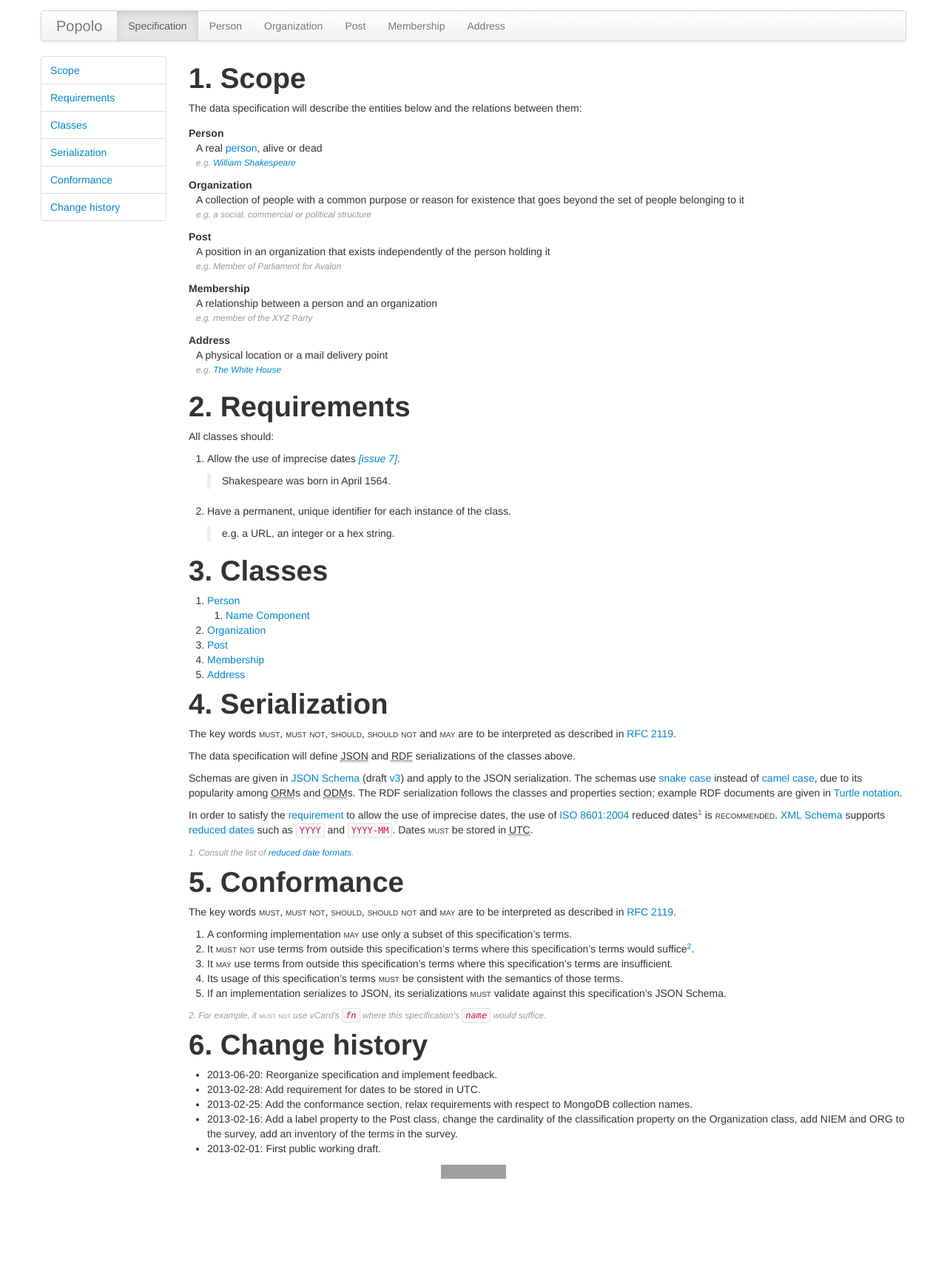
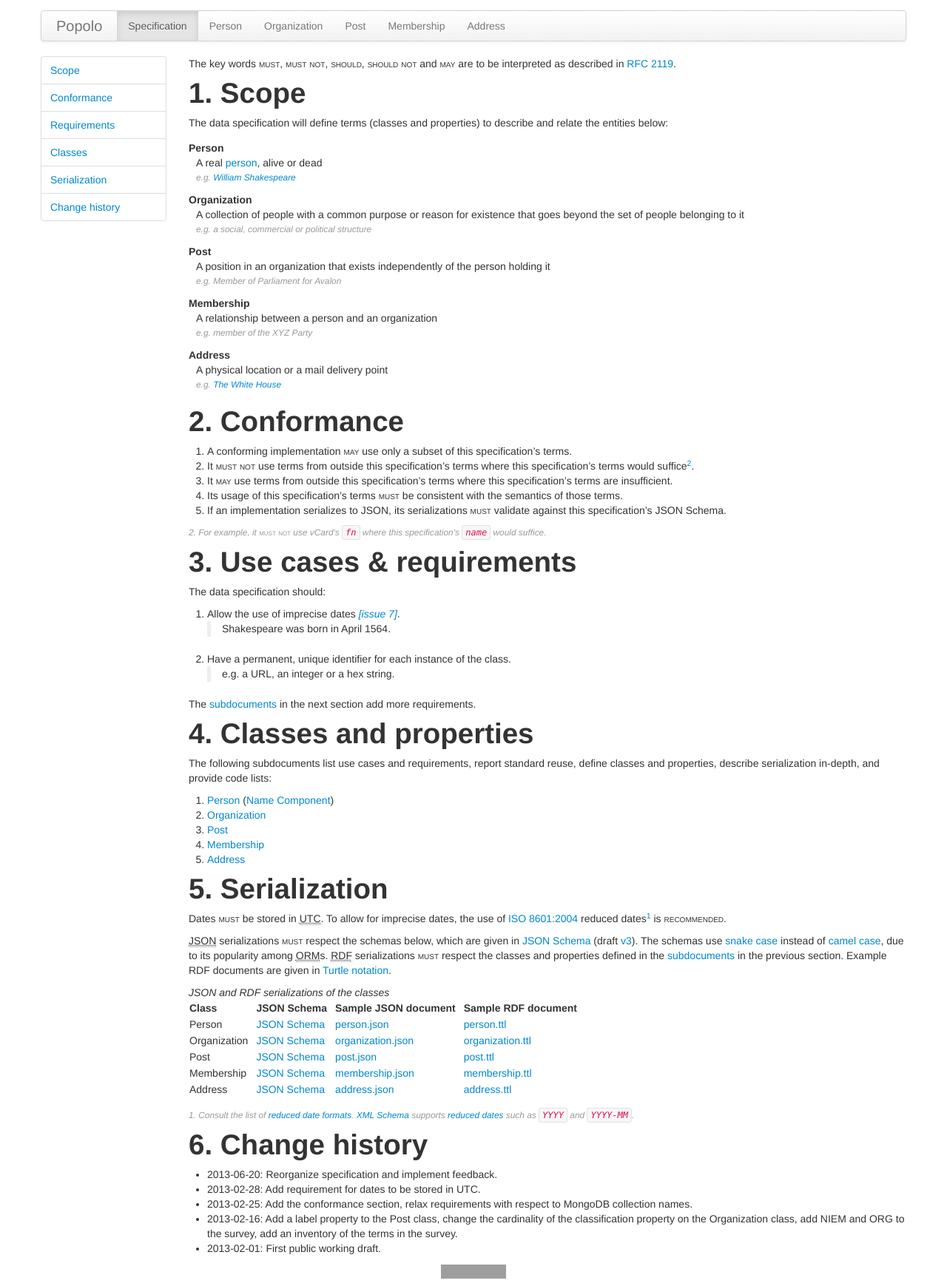
Before and after one commit to popolo-project/popolo-spec, a Jekyll site: the page built from specs/index.md, in a window 1280 px wide. Shown: the whole page at 74% size. Built offline with Jekyll 4.4.1, drawn with Linux system fonts in a browser that asks for light colours; nearby versions of some CDN libraries; Markdown is read by kramdown in place of the engine named in the settings; before the commit the page ends 1604 px from its top, so only the background shows below that; grey boxes are pictures that could not be loaded.

Commit message:
rework main spec page

```diff
--- a/_layouts/specification.html
+++ b/_layouts/specification.html
@@ -7,10 +7,10 @@ layout: default
   <div class="span2">
     <ul class="nav nav-tabs nav-stacked">
       <li><a href="#scope">Scope</a></li>
+      <li><a href="#conformance">Conformance</a></li>
       <li><a href="#use-cases-and-requirements">Requirements</a></li>
       <li><a href="#classes-and-properties">Classes</a></li>
       <li><a href="#serialization">Serialization</a></li>
-      <li><a href="#conformance">Conformance</a></li>
       <li><a href="#history">Change history</a></li>
     </ul>
   </div>
--- a/css/style.css
+++ b/css/style.css
@@ -63,6 +63,10 @@ td {
   vertical-align: top;
 }
 
+ol p {
+  margin: 0;
+}
+
 @media (max-width: 1199px) {
   table.table-terms {
     width: auto;
--- a/specs/index.md
+++ b/specs/index.md
@@ -3,10 +3,11 @@ layout: specification
 title: Data Specification | The Popolo Project
 id: specification
 ---
+The key words <em class="rfc2119">must</em>, <em class="rfc2119">must not</em>, <em class="rfc2119">should</em>, <em class="rfc2119">should not</em> and <em class="rfc2119">may</em> are to be interpreted as described in [RFC 2119](http://tools.ietf.org/html/rfc2119).
 
 <h1 id="scope">1. Scope</h1>
 
-The data specification will describe the entities below and the relations between them:
+The data specification will define terms (classes and properties) to describe and relate the entities below:
 
 <dl>
   <dt>Person</dt>
@@ -36,9 +37,19 @@ The data specification will describe the entities below and the relations betwee
   </dd>
 </dl>
 
-<h1 id="use-cases-and-requirements">2. Requirements</h1>
+<h1 id="conformance">2. Conformance</h1>
 
-All classes should:
+1. A conforming implementation <em class="rfc2119">may</em> use only a subset of this specification's terms.
+1. It <em class="rfc2119">must not</em> use terms from outside this specification's terms where this specification's terms would suffice[<sup>2</sup>](#note2).
+1. It <em class="rfc2119">may</em> use terms from outside this specification's terms where this specification's terms are insufficient.
+1. Its usage of this specification's terms <em class="rfc2119">must</em> be consistent with the semantics of those terms.
+1. If an implementation serializes to JSON, its serializations <em class="rfc2119">must</em> validate against this specification's JSON Schema.
+
+<p class="note" id="note2">2. For example, it <em class="rfc2119">must not</em> use vCard's <code>fn</code> where this specification's <code>name</code> would suffice.</p>
+
+<h1 id="use-cases-and-requirements">3. Use cases &amp; requirements</h1>
+
+The data specification should:
 
 1. Allow the use of imprecise dates [*[issue 7]*](https://github.com/opennorth/popolo-spec/issues/7).
 
@@ -48,38 +59,69 @@ All classes should:
 
     >e.g. a URL, an integer or a hex string.
 
-<h1 id="classes-and-properties">3. Classes</h1>
+The [subdocuments](#classes-and-properties) in the next section add more requirements.
 
-1. [Person](/specs/person.html)
-    1. [Name Component](/specs/person/name-component.html)
+<h1 id="classes-and-properties">4. Classes and properties</h1>
+
+The following subdocuments list use cases and requirements, report standard reuse, define classes and properties, describe serialization in-depth, and provide code lists:
+
+1. [Person](/specs/person.html) ([Name Component](/specs/person/name-component.html))
 1. [Organization](/specs/organization.html)
 1. [Post](/specs/post.html)
 1. [Membership](/specs/membership.html)
 1. [Address](/specs/address.html)
 
-<h1 id="serialization">4. Serialization</h1>
+<h1 id="serialization">5. Serialization</h1>
 
-The key words <em class="rfc2119">must</em>, <em class="rfc2119">must not</em>, <em class="rfc2119">should</em>, <em class="rfc2119">should not</em> and <em class="rfc2119">may</em> are to be interpreted as described in [RFC 2119](http://tools.ietf.org/html/rfc2119).
+Dates <em class="rfc2119">must</em> be stored in <abbr title="Coordinated Universal Time">UTC</abbr>. To allow for imprecise dates, the use of [ISO 8601:2004](http://www.iso.org/iso/catalogue_detail?csnumber=40874) reduced dates[<sup>1</sup>](#note1) is <em class="rfc2119">recommended</em>.
 
-The data specification will define <abbr title="JavaScript Object Notation">JSON</abbr> and <abbr title="Resource Description Framework">RDF</abbr> serializations of the classes above.
+<abbr title="JavaScript Object Notation">JSON</abbr> serializations <em class="rfc2119">must</em> respect the schemas below, which are given in [JSON Schema](http://json-schema.org/) (draft [v3](http://tools.ietf.org/html/draft-zyp-json-schema-03)). The schemas use [snake case](http://en.wikipedia.org/wiki/Snake_case) instead of [camel case](http://en.wikipedia.org/wiki/CamelCase), due to its popularity among <abbr title="object-relational mapper">ORM</abbr>s. <abbr title="Resource Description Framework">RDF</abbr> serializations <em class="rfc2119">must</em> respect the classes and properties defined in the [subdocuments](#classes-and-properties) in the previous section. Example RDF documents are given in [Turtle notation](http://www.w3.org/TeamSubmission/turtle/).
 
-Schemas are given in [JSON Schema](http://json-schema.org/) (draft [v3](http://tools.ietf.org/html/draft-zyp-json-schema-03)) and apply to the JSON serialization. The schemas use [snake case](http://en.wikipedia.org/wiki/Snake_case) instead of [camel case](http://en.wikipedia.org/wiki/CamelCase), due to its popularity among <abbr title="object-relational mapper">ORM</abbr>s and <abbr title="object-document mapper">ODM</abbr>s. The RDF serialization follows the classes and properties section; example RDF documents are given in [Turtle notation](http://www.w3.org/TeamSubmission/turtle/).
+<table>
+  <caption>JSON and RDF serializations of the classes</caption>
+  <thead>
+    <tr>
+      <th>Class</th>
+      <th>JSON Schema</th>
+      <th>Sample JSON document</th>
+      <th>Sample RDF document</th>
+    </tr>
+  </thead>
+  <tbody>
+    <tr>
+      <td>Person</td>
+      <td><a href="/schemas/person.json">JSON Schema</a></td>
+      <td><a href="/examples/person.json">person.json</a></td>
+      <td><a href="/examples/person.ttl">person.ttl</a></td>
+    </tr>
+    <tr>
+      <td>Organization</td>
+      <td><a href="/schemas/organization.json">JSON Schema</a></td>
+      <td><a href="/examples/organization.json">organization.json</a></td>
+      <td><a href="/examples/organization.ttl">organization.ttl</a></td>
+    </tr>
+    <tr>
+      <td>Post</td>
+      <td><a href="/schemas/post.json">JSON Schema</a></td>
+      <td><a href="/examples/post.json">post.json</a></td>
+      <td><a href="/examples/post.ttl">post.ttl</a></td>
+    </tr>
+    <tr>
+      <td>Membership</td>
+      <td><a href="/schemas/membership.json">JSON Schema</a></td>
+      <td><a href="/examples/membership.json">membership.json</a></td>
+      <td><a href="/examples/membership.ttl">membership.ttl</a></td>
+    </tr>
+    <tr>
+      <td>Address</td>
+      <td><a href="/schemas/address.json">JSON Schema</a></td>
+      <td><a href="/examples/address.json">address.json</a></td>
+      <td><a href="/examples/address.ttl">address.ttl</a></td>
+    </tr>
+  </tbody>
+</table>
 
-In order to satisfy the [requirement](#use-cases-and-requirements) to allow the use of imprecise dates, the use of [ISO 8601:2004](http://www.iso.org/iso/catalogue_detail?csnumber=40874) reduced dates[<sup>1</sup>](#note1) is <em class="rfc2119">recommended</em>. [XML Schema](http://www.w3.org/XML/Schema.html) supports [reduced dates](http://www.w3.org/TR/xmlschema-2/#truncatedformats) such as [`YYYY`](http://www.w3.org/TR/xmlschema-2/#gYear) and [`YYYY-MM`](http://www.w3.org/TR/xmlschema-2/#gYearMonth). Dates <em class="rfc2119">must</em> be stored in <abbr title="Coordinated Universal Time">UTC</abbr>.
-
-<p class="note" id="note1">1. Consult the list of <a href="https://github.com/opennorth/popolo-spec/wiki/ISO-8601%3A2004-formats">reduced date formats</a>.</p>
-
-<h1 id="conformance">5. Conformance</h1>
-
-The key words <em class="rfc2119">must</em>, <em class="rfc2119">must not</em>, <em class="rfc2119">should</em>, <em class="rfc2119">should not</em> and <em class="rfc2119">may</em> are to be interpreted as described in [RFC 2119](http://tools.ietf.org/html/rfc2119).
-
-1. A conforming implementation <em class="rfc2119">may</em> use only a subset of this specification's terms.
-1. It <em class="rfc2119">must not</em> use terms from outside this specification's terms where this specification's terms would suffice[<sup>2</sup>](#note2).
-1. It <em class="rfc2119">may</em> use terms from outside this specification's terms where this specification's terms are insufficient.
-1. Its usage of this specification's terms <em class="rfc2119">must</em> be consistent with the semantics of those terms.
-1. If an implementation serializes to JSON, its serializations <em class="rfc2119">must</em> validate against this specification's JSON Schema.
-
-<p class="note" id="note2">2. For example, it <em class="rfc2119">must not</em> use vCard's <code>fn</code> where this specification's <code>name</code> would suffice.</p>
+<p class="note" id="note1">1. Consult the list of <a href="https://github.com/opennorth/popolo-spec/wiki/ISO-8601%3A2004-formats">reduced date formats</a>. <a href="http://www.w3.org/XML/Schema.html">XML Schema</a> supports <a href="http://www.w3.org/TR/xmlschema-2/#truncatedformats">reduced dates</a> such as <a href="http://www.w3.org/TR/xmlschema-2/#gYear"><code>YYYY</code></a> and <a href="http://www.w3.org/TR/xmlschema-2/#gYearMonth"><code>YYYY-MM</code></a>.</p>
 
 <h1 id="history">6. Change history</h1>
 
```
Also changed, not shown: index.md (+5 -4 lines).
